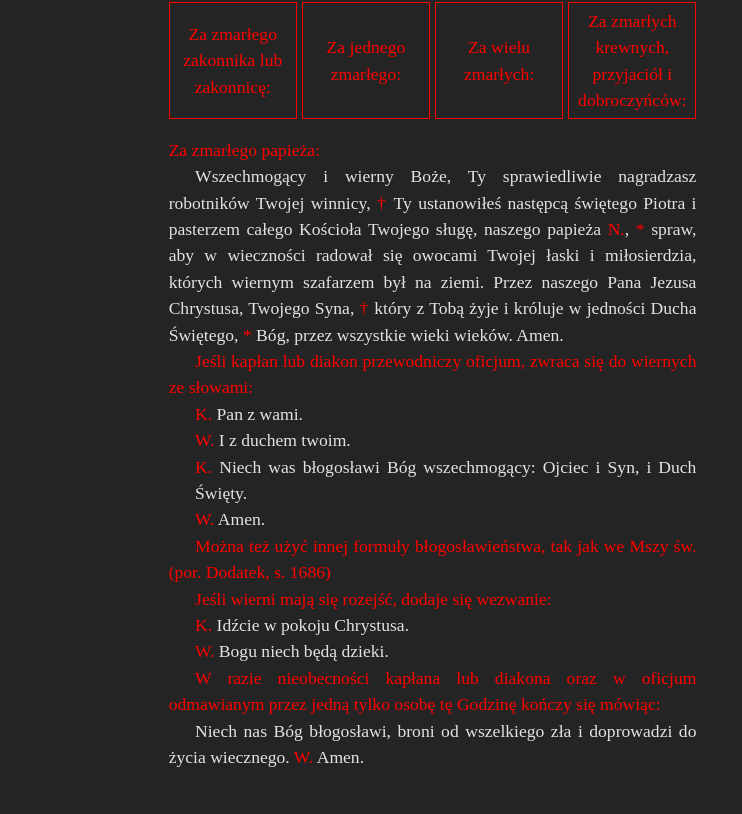
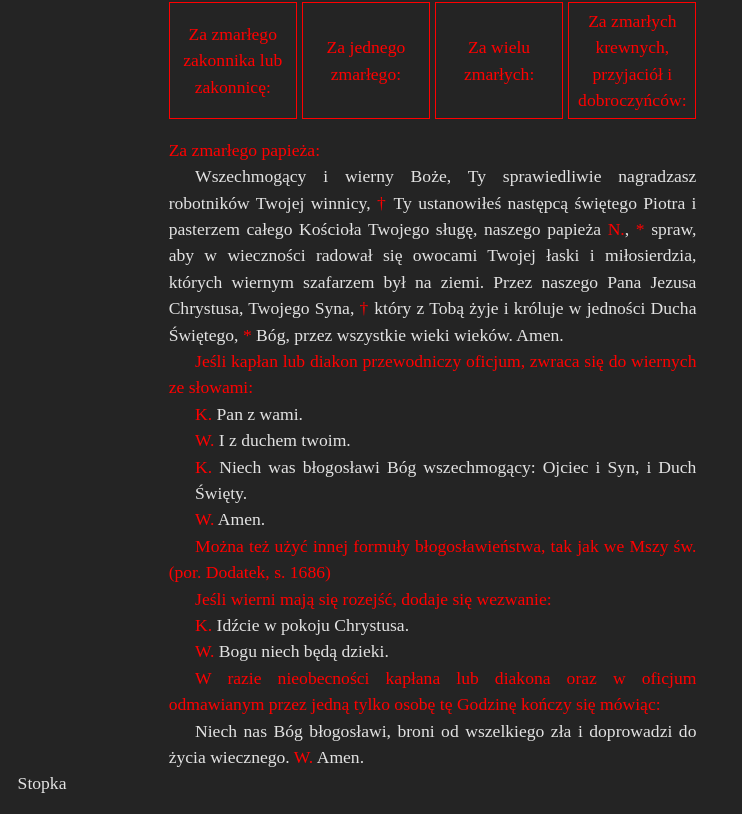
Before and after one commit to JakubOlejnik2007/brewiarz_webview, a React (Vite) app: page / in a window 1280 px wide. Shown: the part 5499-6313 px from the top of the page, without its empty margins (0-742 px from the left). Before the commit the page ends 6287 px from the top, so only its background shows below. Built offline with nearby package versions, Linux system fonts and the light colour scheme.

Commit message:
Added base components for footer and aside

```diff
--- a/src/App.tsx
+++ b/src/App.tsx
@@ -7,6 +7,8 @@ import OfficeOfReadings from './hours/OfficeOfReadings';
 import Laudes from './hours/Laudes';
 import Header from './page/Header';
 import OfficeHeader from './page/OfficeHeader';
+import Aside from './page/Aside';
+import Footer from './page/Footer';
 
 function App() {
   const [fileContent, setFileContent] = useState<null | FullOffice>(null);
@@ -61,6 +63,8 @@ function App() {
       }
 
     </main>
+    <Aside />
+    <Footer />
   </>
 
   )
--- /dev/null
+++ b/src/page/Aside.tsx
@@ -0,0 +1,9 @@
+const Aside = () => {
+    return (
+        <aside>
+            <p>Treść dodatkowa</p>
+        </aside>
+    )
+}
+
+export default Aside;
--- /dev/null
+++ b/src/page/Footer.tsx
@@ -0,0 +1,9 @@
+const Footer = () => {
+    return (
+        <footer>
+            <p>Stopka</p>
+        </footer>
+    )
+}
+
+export default Footer;
```
